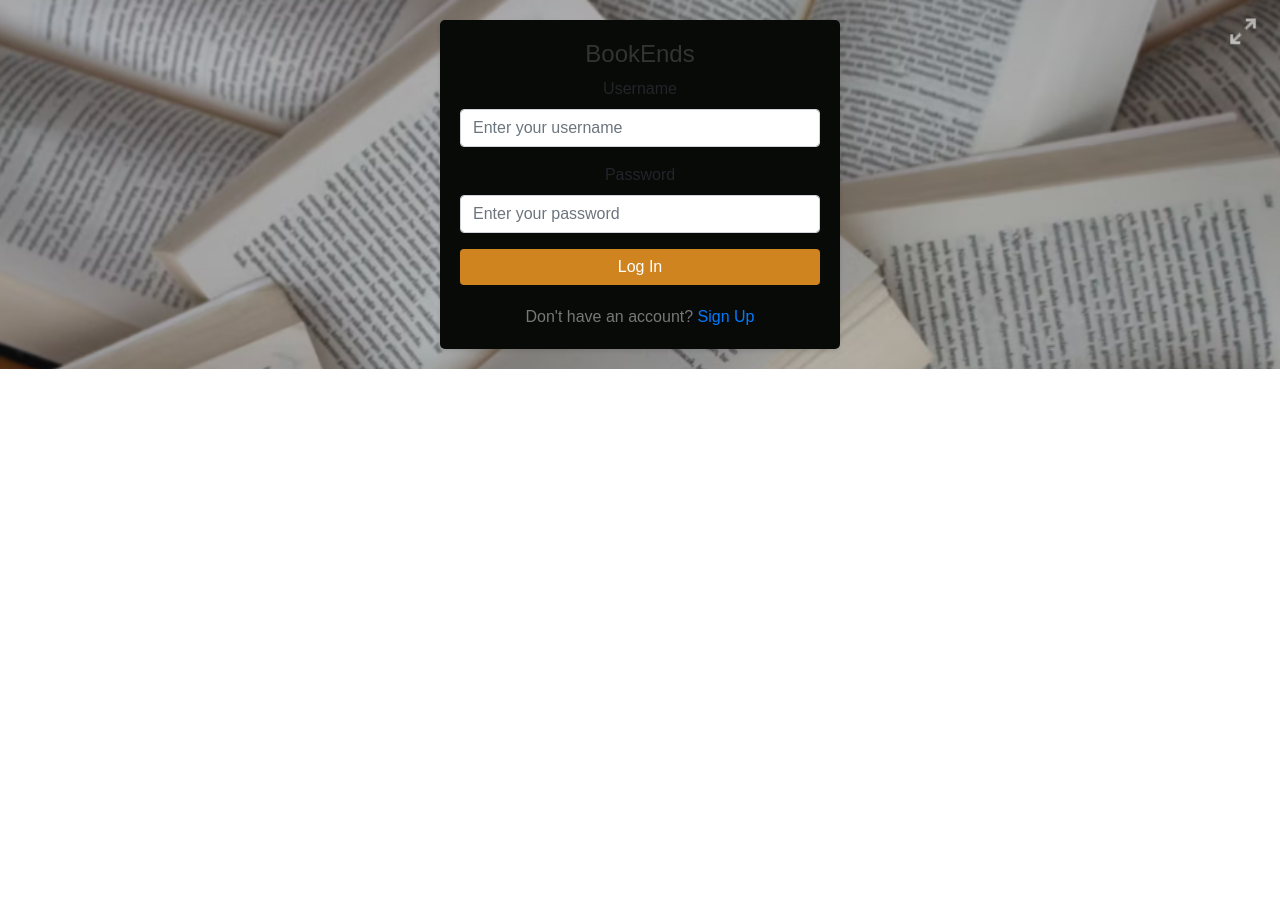
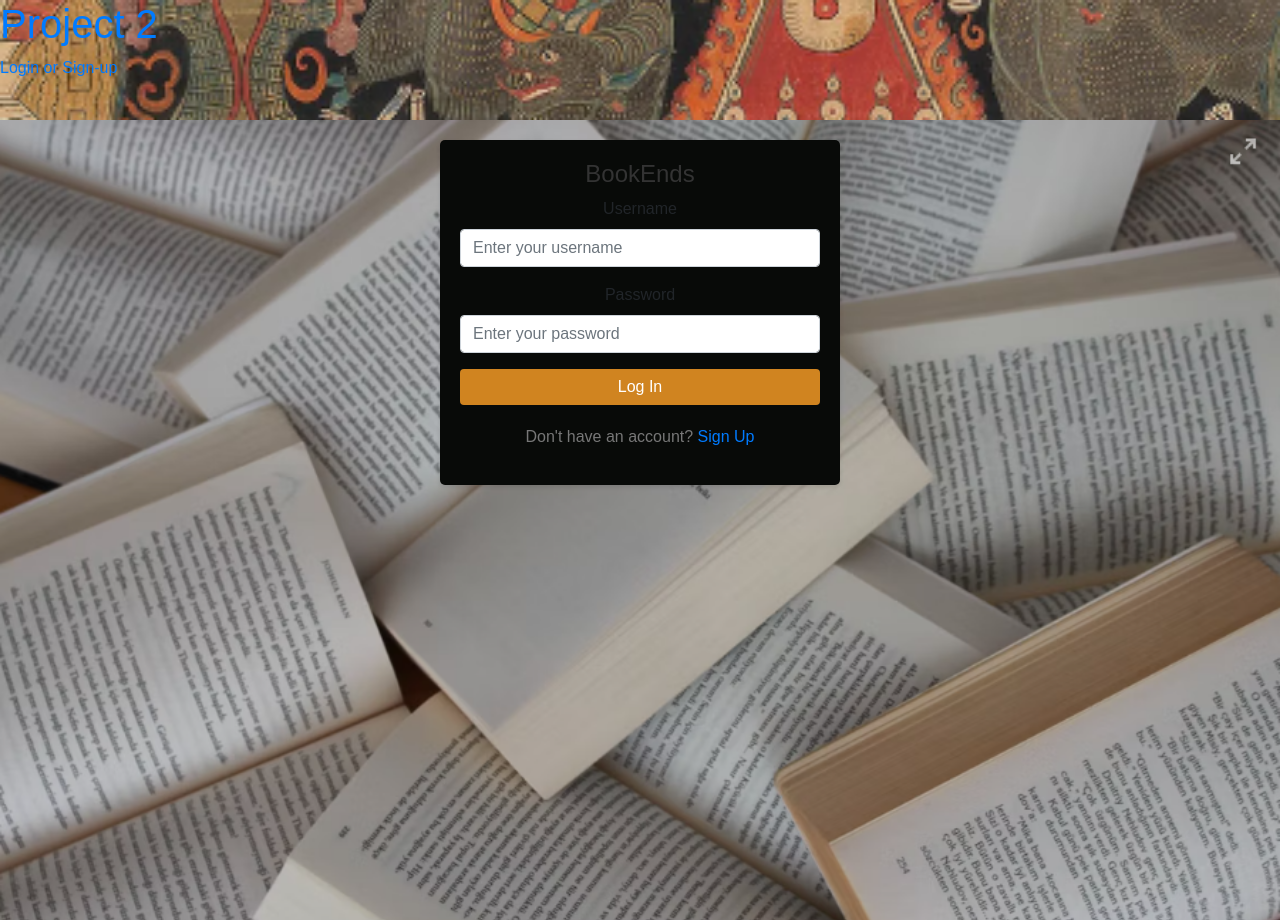
Before and after one commit to SidneyEdwards/GreenPage, a Node project: template views/login.handlebars in a window 1280 px wide. Before the commit the page ends 369 px from the top, so only its background shows below. Run offline with Node 20 templates, Linux system fonts and the light colour scheme; the template is opened without the code that fills it, so the values that code supplies are empty; some libraries are stand-ins or nearby versions.

Commit message:
login page fixes

```diff
--- a/public/js/login.js
+++ b/public/js/login.js
@@ -1,7 +1,6 @@
 const loginFormEl = document.querySelector('#login-form');
-const signupFormEl = document.querySelector('#signup-form');
-
-class login extends Model {}
+// const signupFormEl = document.querySelector('#signup-form');
+const loadingDivEl = document.querySelector("#loading-div");
 
 const showError = (parentEl, errorText) => {
   const errorPEl = document.createElement('p');
@@ -20,8 +19,8 @@ const loginFormHandler = async (event) => {
   event.preventDefault();
   removeAllErrors();
 
-  const email = document.querySelector('#email-login').value.trim();
-  const password = document.querySelector('#password-login').value.trim();
+  const email = document.querySelector('#username').value.trim();
+  const password = document.querySelector('#password').value.trim();
 
   if (!email || !password) {
     showError(loginFormEl, "Please provide both an email and password.")
@@ -34,6 +33,9 @@ const loginFormHandler = async (event) => {
   }
 
   try {
+
+    loadingDivEl.classList.remove('d-none');
+
     const response = await fetch('/api/users/login', {
       method: 'POST',
       body: JSON.stringify(bodyObj),
@@ -52,6 +54,8 @@ const loginFormHandler = async (event) => {
   } catch (err) {
     console.log(err);
     showError(loginFormEl, "A login error has ocurred.")
+  } finally {
+    loadingDivEl.classList.add('d-none');
   }
 };
 
@@ -102,7 +106,4 @@ const signupFormHandler = async (event) => {
 
 loginFormEl.addEventListener('submit', loginFormHandler);
 
-signupFormEl.addEventListener('submit', signupFormHandler);
-);
-
-module.exports = login;
+// signupFormEl.addEventListener('submit', signupFormHandler);
--- a/server.js
+++ b/server.js
@@ -31,7 +31,6 @@ const sess = {
 
 app.use(session(sess));
 
-hbs.registerPartials(__dirname + "/views/partials");
 // Inform Express.js on which template engine to use
 app.engine('handlebars', hbs.engine);
 app.set('view engine', 'handlebars');
--- a/views/layouts/main.handlebars
+++ b/views/layouts/main.handlebars
@@ -3,12 +3,13 @@
   <head>
     <meta charset='UTF-8' />
     <meta name='viewport' content='width=device-width, initial-scale=1.0' />
-    <title>Project 2</title>
+    <link rel="stylesheet" href="https://maxcdn.bootstrapcdn.com/bootstrap/4.5.2/css/bootstrap.min.css">
+    <title>BookEnds</title>
   </head>
 
   <body>
     <div class=''>
-      <header class=''>
+      <header class='nav-bar'>
         <h1>
           {{#if logged_in}}
             <a href='/home'>Project 2</a>
@@ -43,5 +44,19 @@
     {{/if}}
   </body>
 
+<style>
+    .nav-bar {
+    font-family: Arial, sans-serif;
+    background: url("/images/oogie.jpg");
+    background-size: cover;
+    width: 100%;
+    height: 15%;
+    margin: 0;
+    }
+    </style>
+
+  <script src="https://code.jquery.com/jquery-3.5.1.slim.min.js"></script>
+  <script src="https://cdn.jsdelivr.net/npm/@popperjs/core@2.9.2/dist/umd/popper.min.js"></script>
+  <script src="https://maxcdn.bootstrapcdn.com/bootstrap/4.5.2/js/bootstrap.min.js"></script>
 
 </html>
--- a/views/login.handlebars
+++ b/views/login.handlebars
@@ -1,15 +1,9 @@
-<!DOCTYPE html>
-<html>
-<head>
-<meta charset="UTF-8">
-<title>BookEnds</title>
-<link rel="stylesheet" href="https://maxcdn.bootstrapcdn.com/bootstrap/4.5.2/css/bootstrap.min.css">
 <style>
 
     /* Add your custom styles here */
     .body {
     font-family: Arial, sans-serif;
-    background: url("/Project2/images/books.jpg");
+    background: url("/images/books.jpg");
     background-size: cover;
     width: 100%;
     height: 100%;
@@ -53,11 +47,10 @@
     color: #777;
     }
 </style>
-</head>
 <div class= "body">
 <div class="login-card">
     <h1 class="login-title">BookEnds</h1>
-    <form class="login-form">
+    <form id="login-form" class="login-form">
     <div class="form-group">
         <label for="username">Username</label>
         <input type="text" class="form-control" id="username" placeholder="Enter your username">
@@ -73,8 +66,8 @@
     </form>
 </div>
 
-<script src="https://code.jquery.com/jquery-3.5.1.slim.min.js"></script>
-<script src="https://cdn.jsdelivr.net/npm/@popperjs/core@2.9.2/dist/umd/popper.min.js"></script>
-<script src="https://maxcdn.bootstrapcdn.com/bootstrap/4.5.2/js/bootstrap.min.js"></script>
-</body>
-</html>
+<div id="loading-div" class="d-none">
+    {{> loading}}
+</div>
+
+<script src="/js/login.js" ></script>
--- a/views/mainlibrary.handlebars
+++ b/views/mainlibrary.handlebars
@@ -1,8 +1,11 @@
-
+<dev>
 {{> loading}}
+</dev>
 
 
+<dev>
 <!-- For each library, the 'library-details' partial is used to render the library data -->
 {{#each library as |library|}}
 {{> library-details}}
 {{/each}}
+</dev>
```
Also changed, not shown: public/images/Screenshot 2023-05-31 110240.png (renamed from images/Screenshot 2023-05-31 110240.png), public/images/books.jpg (renamed from images/books.jpg), public/images/oogie.jpg (renamed from images/Screenshot 2023-05-31 110053.png).
